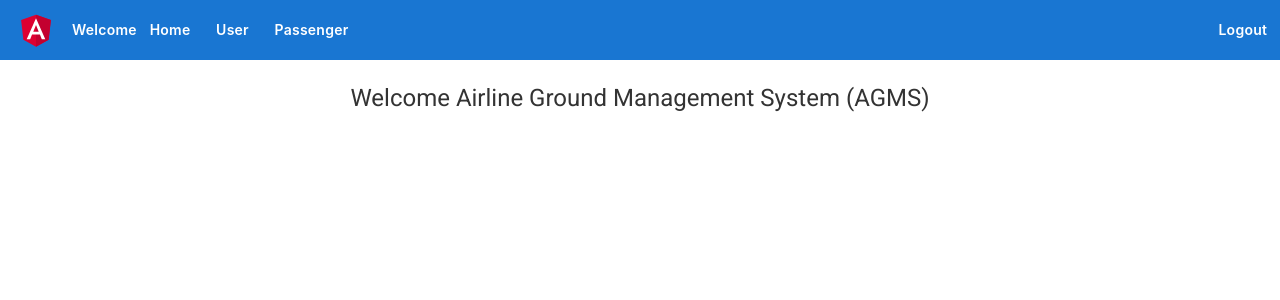
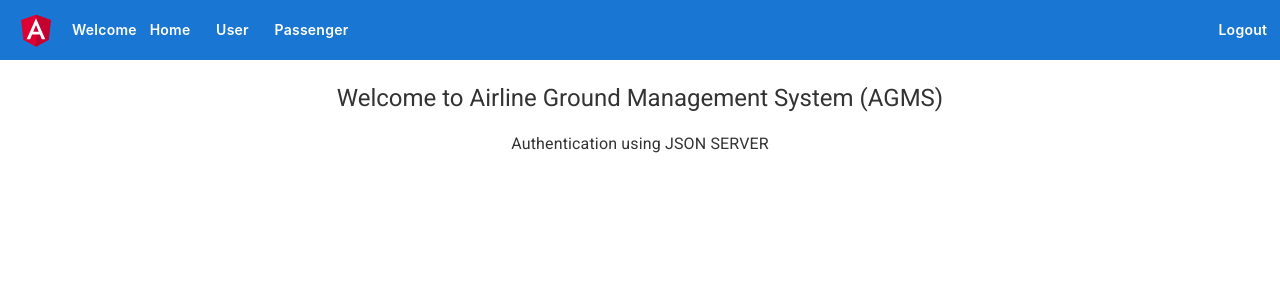
Before and after one commit to ChathuraAbeygunawardhana/rslup_phase2_chathurabeygunawardhana_project_ui, an Angular app: page / in a window 1280 px wide. Shown: the top 300 px of the page. Built offline with nearby package versions, Linux system fonts and the light colour scheme; sample sign-in values are in the browser's storage.

Commit message:
second commit

```diff
--- a/src/app/home/home.component.html
+++ b/src/app/home/home.component.html
@@ -1,3 +1,4 @@
 <div style="text-align: center">
-  <h1>Welcome Airline Ground Management System (AGMS)</h1>
+  <h1>Welcome to Airline Ground Management System (AGMS)</h1>
+  <h3>Authentication using JSON SERVER</h3>
 </div>
```
